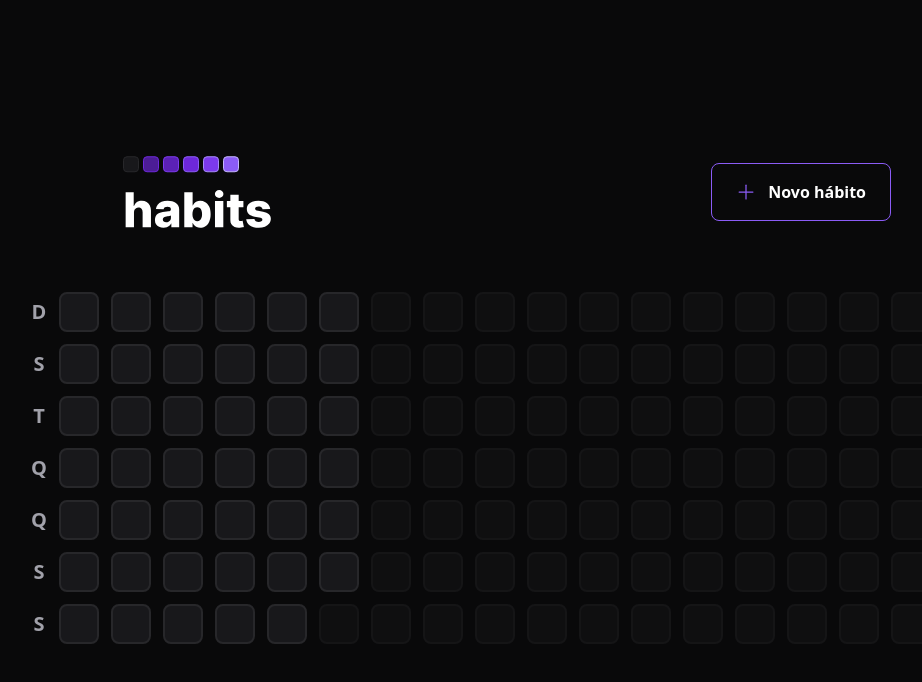
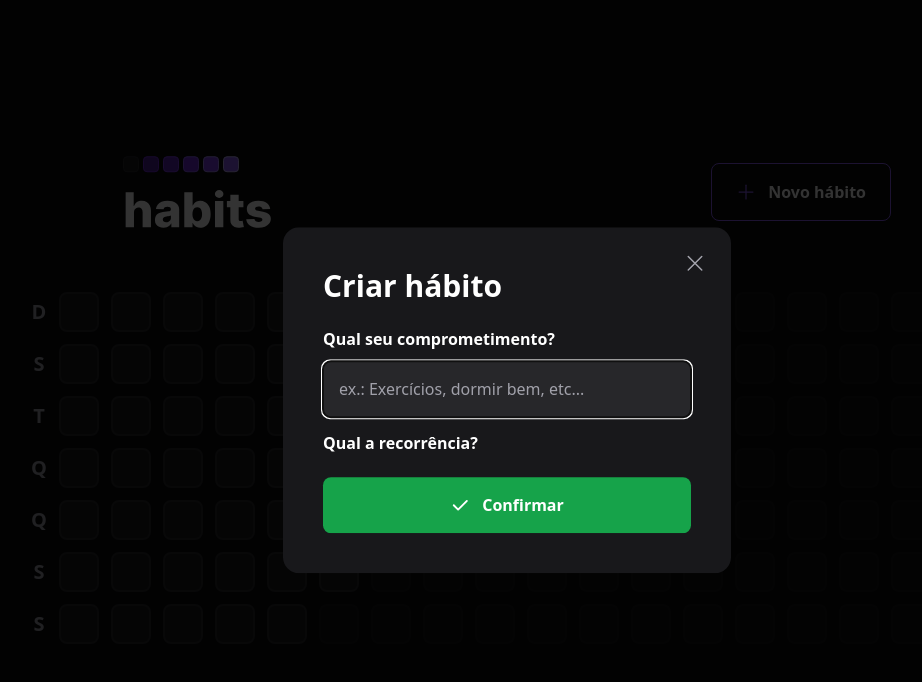
Before and after one commit to nbc7/nlw-habits-web, a React (Vite) app: page / in a window 1280 px wide. Both pictures are taken after a click on the button "Novo hábito". Shown: the top 682 px of the page, without its empty margins (133-1055 px from the left). Built offline with nearby package versions, Linux system fonts and the light colour scheme.

Commit message:
added new habit dialog

```diff
--- a/package.json
+++ b/package.json
@@ -9,6 +9,7 @@
     "preview": "vite preview"
   },
   "dependencies": {
+    "@radix-ui/react-dialog": "^1.0.2",
     "dayjs": "^1.11.7",
     "phosphor-react": "^1.4.1",
     "react": "^18.2.0",
--- a/src/components/Header.tsx
+++ b/src/components/Header.tsx
@@ -1,16 +1,37 @@
-import { Plus } from 'phosphor-react';
+import { Plus, X } from 'phosphor-react';
+import * as Dialog from '@radix-ui/react-dialog';
 
 import logoImage from '../assets/logo.svg';
+import { NewHabitForm } from './NewHabitForm';
 
 export function Header() {
   return (
     <div className="w-full max-w-3xl mx-auto flex items-center justify-between">
       <img src={logoImage} alt="Habits" />
 
-      <button type="button" className="border border-violet-500 font-semibold rounded-lg px-6 py-4 flex items-center gap-3 hover:border-violet-300">
-        <Plus size={20} className="text-violet-500" />
-        Novo hábito
-      </button>
+      <Dialog.Root>
+        <Dialog.Trigger
+          type="button"
+          className="border border-violet-500 font-semibold rounded-lg px-6 py-4 flex items-center gap-3 hover:border-violet-300"
+        >
+          <Plus size={20} className="text-violet-500" />
+          Novo hábito
+        </Dialog.Trigger>
+
+        <Dialog.Portal>
+          <Dialog.Overlay className="w-screen h-screen bg-black/80 fixed inset-0" />
+
+          <Dialog.Content className="absolute p-10 bg-zinc-900 rounded-2xl w-full max-w-md top-1/2 left-1/2 -translate-x-1/2 -translate-y-1/2">
+            <Dialog.Close className="absolute right-6 top-6 text-zinc-400 hover:text-zinc-200">
+              <X size={24} aria-label="Fechar" />
+            </Dialog.Close>
+
+            <Dialog.Title className="text-3xl leading-tight font-extrabold">Criar hábito</Dialog.Title>
+
+            <NewHabitForm />
+          </Dialog.Content>
+        </Dialog.Portal>
+      </Dialog.Root>
     </div>
   );
 }
--- /dev/null
+++ b/src/components/NewHabitForm.tsx
@@ -0,0 +1,28 @@
+import { Check } from 'phosphor-react';
+
+export function NewHabitForm() {
+  return (
+    <form className="w-full flex flex-col mt-6">
+      <label htmlFor="title" className="font-semibold leading-tight">
+        Qual seu comprometimento?
+      </label>
+
+      <input
+        type="text"
+        id="title"
+        placeholder="ex.: Exercícios, dormir bem, etc..."
+        autoFocus
+        className="p-4 rounded-lg mt-3 bg-zinc-800 text-white placeholder:text-zinc-400"
+      />
+
+      <label htmlFor="" className="font-semibold leading-tight mt-4">
+        Qual a recorrência?
+      </label>
+
+      <button type="submit" className="mt-6 rounded-lg p-4 flex items-center justify-center gap-3 font-semibold bg-green-600 hover:bg-green-500">
+        <Check size={20} weight="bold" />
+        Confirmar
+      </button>
+    </form>
+  );
+}
```
Also changed, not shown: 1 other file (tests, documents, lock files or other folders).
